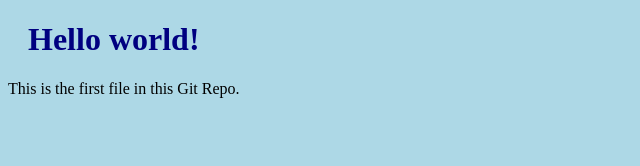
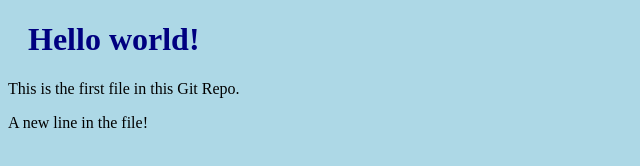
Before and after one commit to anandrei90/fen-generator, a plain HTML site: page index.html in a window 1280 px wide. Shown: the whole page, without its empty margins (0-640 px from the left). Drawn offline with Linux system fonts and the light colour scheme.

Commit message:
Updated index.html with a new line

```diff
--- a/index.html
+++ b/index.html
@@ -8,6 +8,7 @@
 
 <h1>Hello world!</h1>
 <p>This is the first file in this Git Repo.</p>
+<p>A new line in the file!</p>
 
 </body>
 </html>
```
